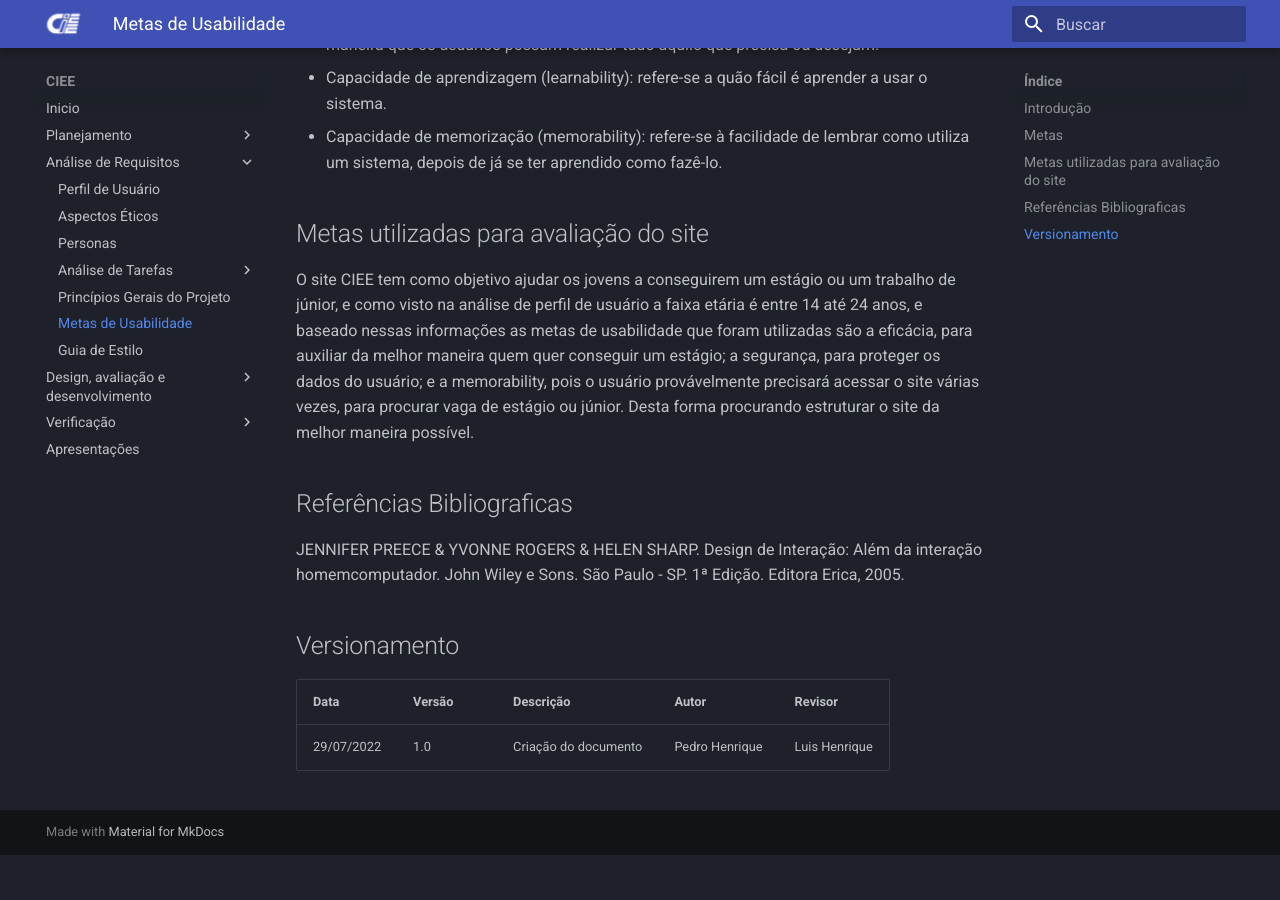
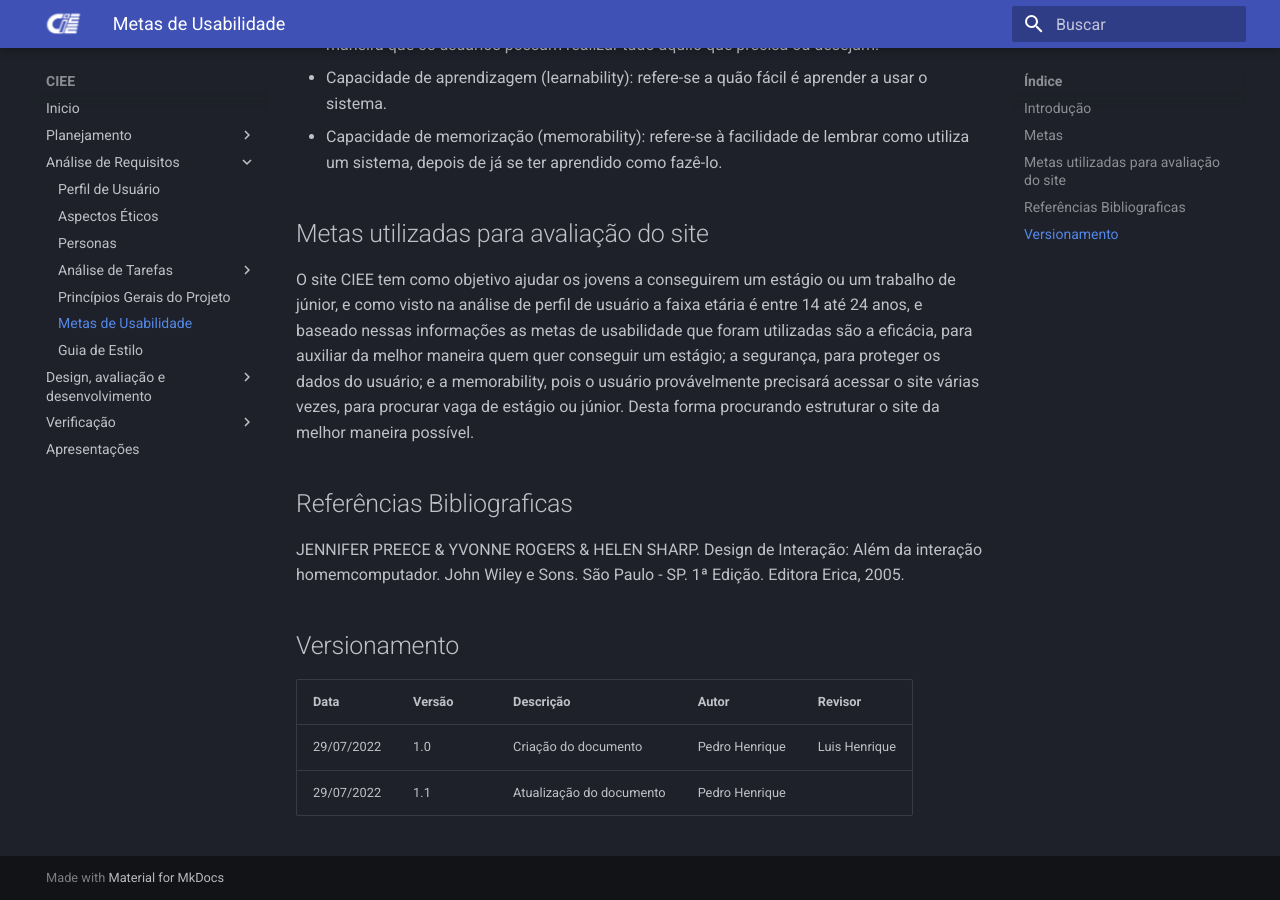
Before and after one commit to JoaoGElvas/2022.1-CIEE, an MkDocs documentation site: the page built from docs/analise_requisitos/metas_usabilidade.md, in a window 1280 px wide and 900 px high, scrolled down 586 px. Built offline with MkDocs 1.6.1 and Material for MkDocs 9.7.7, drawn with Linux system fonts in a browser that asks for light colours; old or Windows-style settings are respelled for this version of MkDocs; before the commit the page ends 1441 px from its top, so only the background shows below that.

Commit message:
Update metas_usabilidade.md

```diff
--- a/docs/analise_requisitos/metas_usabilidade.md
+++ b/docs/analise_requisitos/metas_usabilidade.md
@@ -22,3 +22,4 @@
 | Data       | Versão   | Descrição                         | Autor          | Revisor      |
 |------------|------------|-----------------------------------|----------------|--------------|
 | 29/07/2022 | 1.0 | Criação do documento | Pedro Henrique | Luis Henrique|
+| 29/07/2022 | 1.1 | Atualização do documento | Pedro Henrique ||
```
